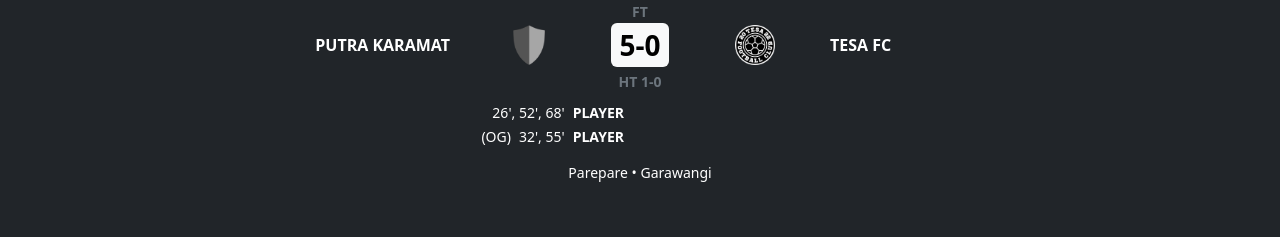
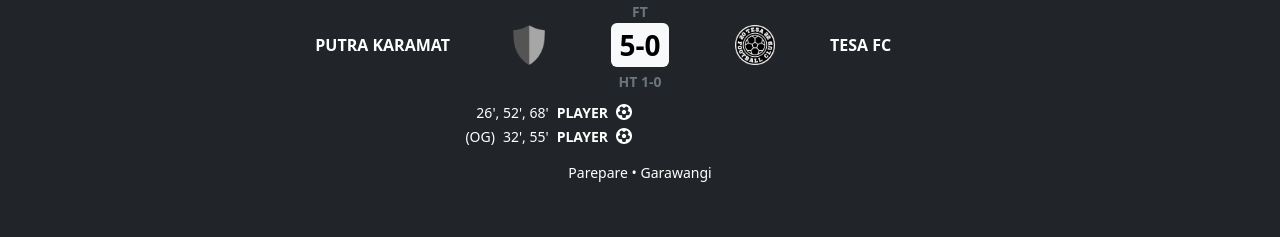
Before and after one commit to tesafc/tesafc.github.io, a Jekyll site: the page built from _matches/2022-10-08.md, in a window 1280 px wide. Shown: the part 832-1069 px from the top of the page. Built offline with Jekyll 4.4.1, drawn with Linux system fonts in a browser that asks for light colours; nearby versions of some CDN libraries.

Commit message:
Update match.html

```diff
--- a/_layouts/match.html
+++ b/_layouts/match.html
@@ -46,7 +46,7 @@
             <div class="col-6">
               <ul class="list-group text-end rounded-0 border-0 p-0 pt-2 pe-2">
               {% for goal in page.result.goal.home-team %}
-                <li class="list-group-item text-uppercase text-bg-dark border-0 p-0">{% if goal.goal-type %}<small class="pe-2">{{ goal.goal-type }}</small>{% endif %}<small>{{ goal.time }}</small><small class="fw-bolder px-2">{{ goal.name }}</small><i class="fa-light fa-futbol"></i></li>
+                <li class="list-group-item text-uppercase text-bg-dark border-0 p-0">{% if goal.goal-type %}<small class="pe-2">{{ goal.goal-type }}</small>{% endif %}<small>{{ goal.time }}</small><small class="fw-bolder px-2">{{ goal.name }}</small><i class="fa-solid fa-futbol"></i></li>
               {% endfor %}
               </ul>
             </div>
@@ -55,7 +55,7 @@
             <div class="col-6">
               <ul class="list-group text-start rounded-0 border-0 p-0 ps-2 pt-2">
               {% for goal in page.result.goal.away-team %}
-                <li class="list-group-item text-uppercase text-bg-dark border-0 p-0"><i class="fa-light fa-futbol"></i><small class="fw-bolder px-2">{{ goal.name }}</small><small>{{ goal.time }}</small>{% if goal.goal-type %}<small class="ps-2">{{ goal.goal-type }}</small>{% endif %}</li>
+                <li class="list-group-item text-uppercase text-bg-dark border-0 p-0"><i class="fa-solid fa-futbol"></i><small class="fw-bolder px-2">{{ goal.name }}</small><small>{{ goal.time }}</small>{% if goal.goal-type %}<small class="ps-2">{{ goal.goal-type }}</small>{% endif %}</li>
               {% endfor %}
               </ul>
             </div>
```
